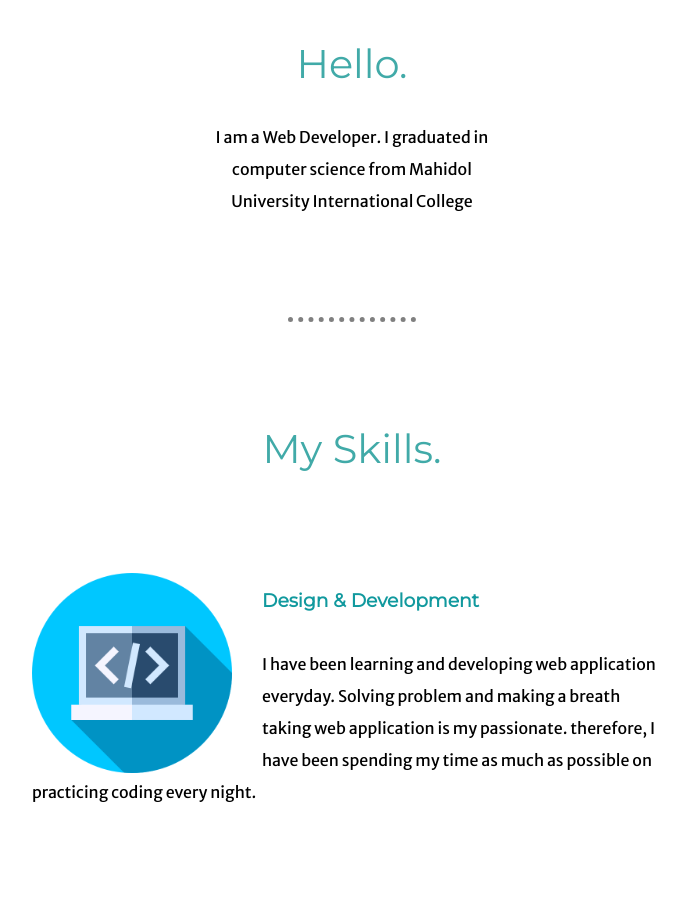
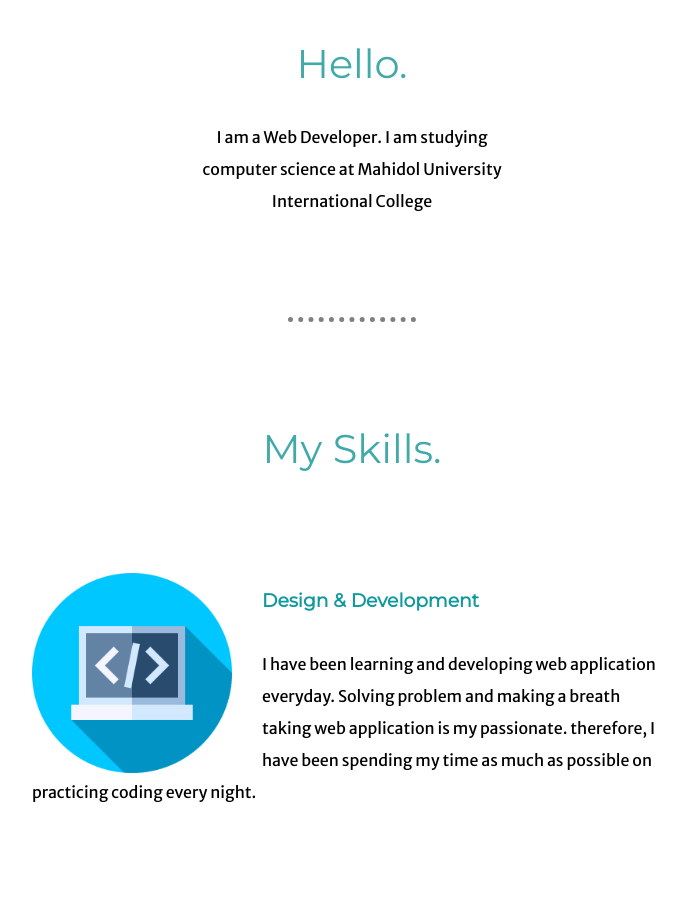
Before and after one commit to bossnuri/css-mysite, a plain HTML site: page index.html in a window 1280 px wide. Shown: the part 1300-2205 px from the top of the page, without its empty margins (288-974 px from the left). Drawn offline with Linux system fonts and the light colour scheme.

Commit message:
Update index.html

```diff
--- a/index.html
+++ b/index.html
@@ -25,7 +25,7 @@
       <div class="profile">
         <img class="myImg"src="images/me.png" alt="my-img">
         <h2>Hello.</h2>
-        <p>I am a Web Developer. I graduated in computer science from Mahidol University International College</p>
+        <p>I am a Web Developer. I am studying computer science at Mahidol University International College</p>
       </div>
       <hr>
       <div class="skills">
```
